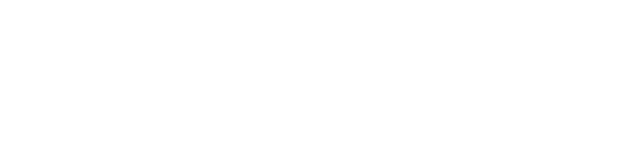
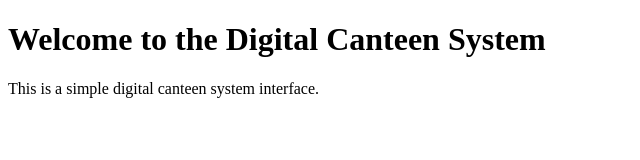
Before and after one commit to ikavin04/digital-canteen-system, a plain HTML site: page index.html in a window 1280 px wide. Shown: the whole page, without its empty margins (0-640 px from the left). Drawn offline with Linux system fonts and the light colour scheme.

Commit message:
homepage changes

```diff
--- a/index.html
+++ b/index.html
@@ -6,6 +6,7 @@
     <title>Digital Canteen</title>
 </head>
 <body>
-
+    <h1>Welcome to the Digital Canteen System</h1>
+    <p>This is a simple digital canteen system interface.</p>
 </body>
 </html>
```
